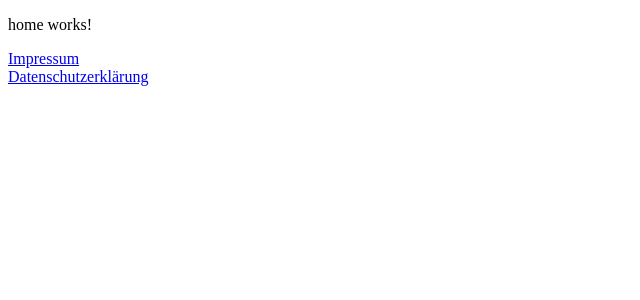
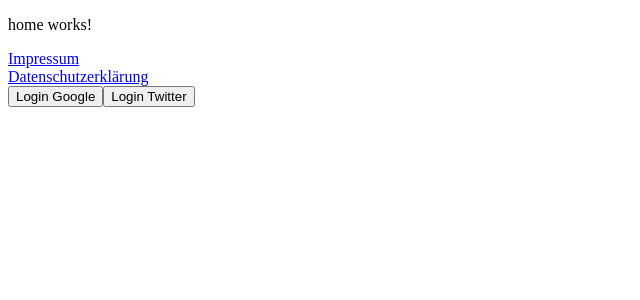
Before and after one commit to logigator/logigator-home, an Angular app: page / in a window 1280 px wide. Shown: the top 300 px of the page, without its empty margins (0-640 px from the left). Built offline with nearby package versions, Linux system fonts and the light colour scheme.

Commit message:
temp. google und twitter auth

```diff
--- a/src/app/modules/home/components/home/home.component.html
+++ b/src/app/modules/home/components/home/home.component.html
@@ -2,3 +2,6 @@
 <a routerLink="/impressum">Impressum</a>
 <br>
 <a routerLink="/privacy-policy">Datenschutzerklärung</a>
+<br>
+<button (click)="loginGoogle()">Login Google</button>
+<button (click)="loginTwitter()">Login Twitter</button>
--- a/src/app/modules/home/components/home/home.component.ts
+++ b/src/app/modules/home/components/home/home.component.ts
@@ -1,4 +1,5 @@
 import { Component, OnInit } from '@angular/core';
+import {AuthService} from "../../../../shared/services/auth/auth.service";
 
 @Component({
 	selector: 'app-home',
@@ -7,9 +8,16 @@ import { Component, OnInit } from '@angular/core';
 })
 export class HomeComponent implements OnInit {
 
-	constructor() { }
+	constructor(private auth: AuthService) { }
 
 	ngOnInit() {
 	}
 
+	public loginGoogle() {
+		this.auth.authenticateGoogle();
+	}
+
+	public loginTwitter() {
+		this.auth.authenticateTwitter();
+	}
 }
--- a/src/app/shared/services/auth/auth.service.ts
+++ b/src/app/shared/services/auth/auth.service.ts
@@ -14,7 +14,7 @@ export class AuthService {
 	public async authenticateTwitter(): Promise<any> {
 		const authUtlResponse: any = await this.http.get('/api/auth/twitter-auth-url').toPromise();
 		const popup = this.openPopUp();
-		popup.location.href = authUtlResponse.url;
+		popup.location.href = authUtlResponse.result.url;
 		const oauthData = await this.pollingAuthPopup(popup, 'twitter');
 		return await this.http.post('/api/auth/verify-twitter-credentials', oauthData).toPromise();
 	}
@@ -22,7 +22,7 @@ export class AuthService {
 	public async authenticateGoogle(): Promise<any> {
 		const authUrlResponse: any = await this.http.get('/api/auth/google-auth-url').toPromise();
 		const popup = this.openPopUp();
-		popup.location.href = authUrlResponse.url;
+		popup.location.href = authUrlResponse.result.url;
 		const oauthData = await this.pollingAuthPopup(popup, 'google');
 		return await this.http.post('/api/auth/verify-google-credentials', oauthData).toPromise();
 	}
```
